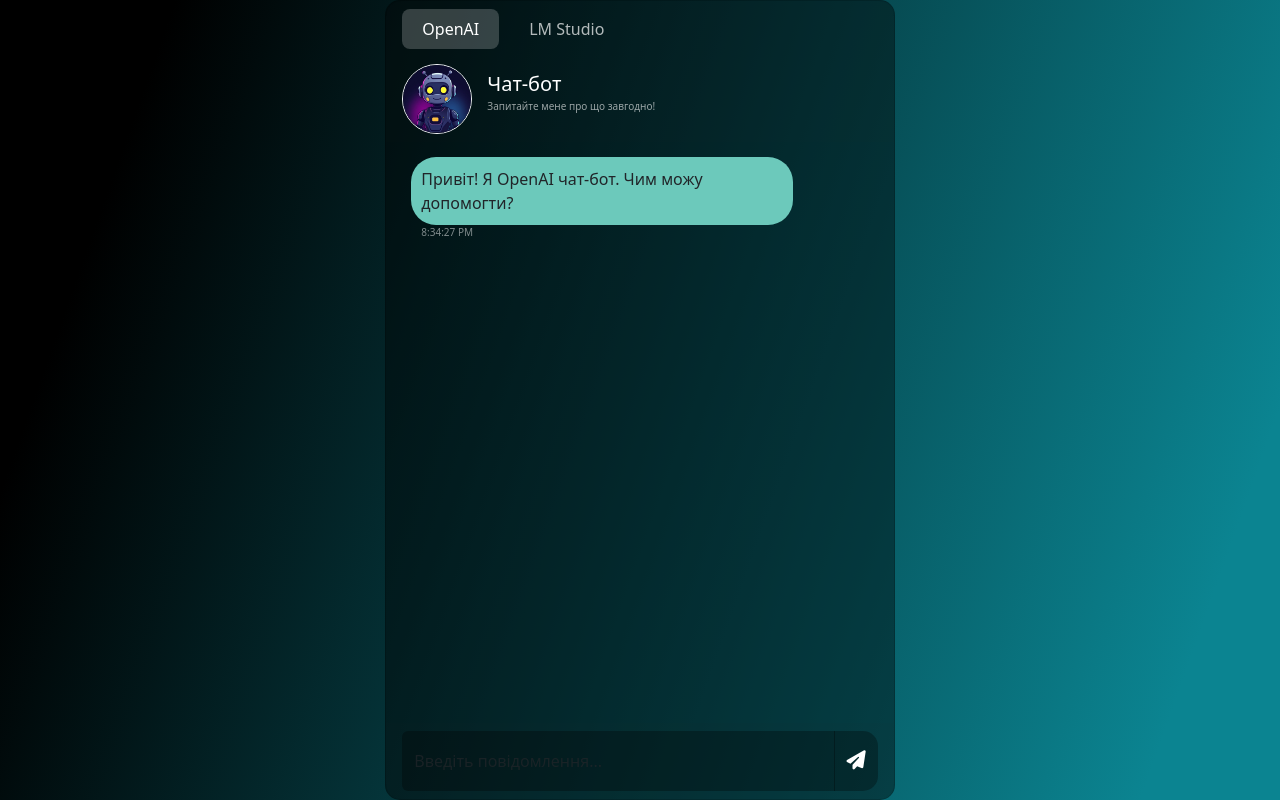
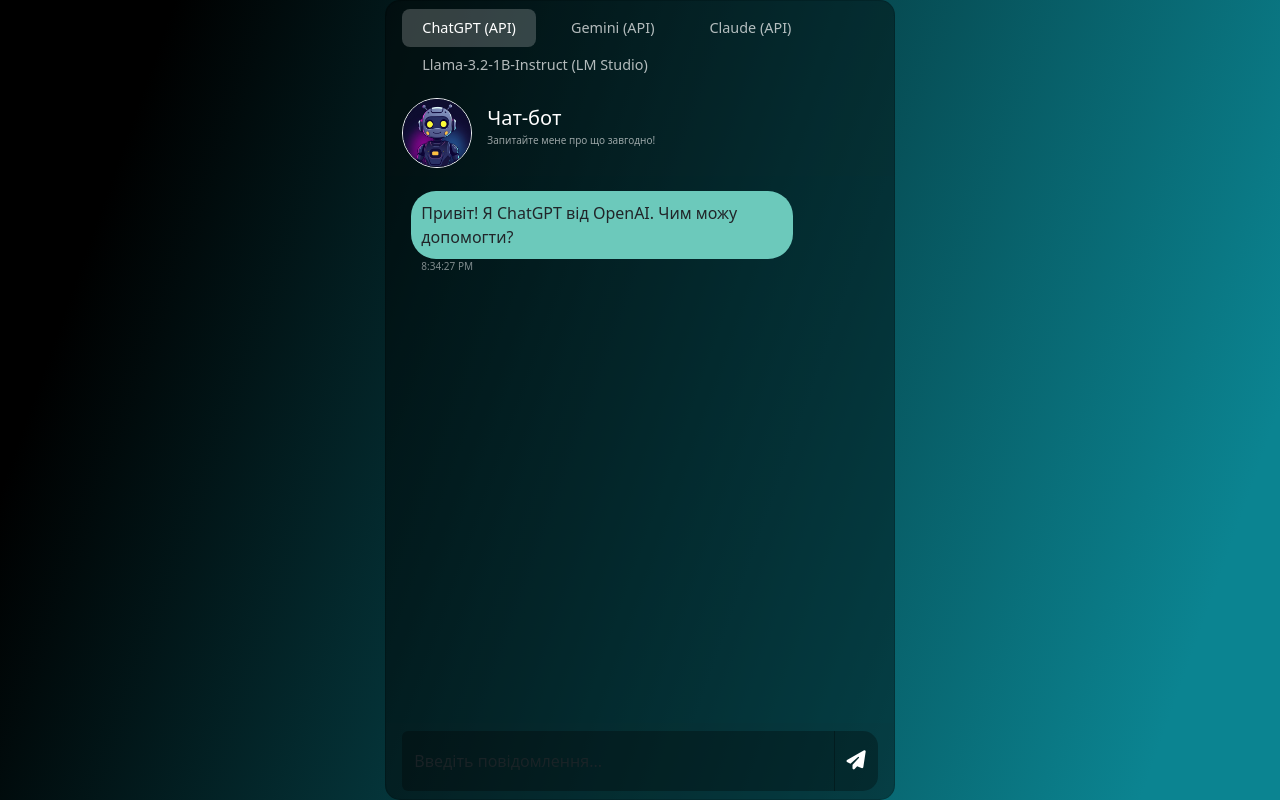
Before and after one commit to JekaX/diploma-project, a Flask app: page / in a window 1280 px wide. Run offline with Flask 3, Linux system fonts and the light colour scheme; some libraries are stand-ins or nearby versions.

Commit message:
add gemini and claude integration via api in the chat

```diff
--- a/app.py
+++ b/app.py
@@ -1,16 +1,24 @@
 from flask import Flask, render_template, request, jsonify
 from openai import OpenAI
+import google.generativeai as genai
+import anthropic
 
 app = Flask(__name__)
 
-# Ініціалізація клієнта OpenAI для офіційного API
-openai_client = OpenAI(api_key="your-openai-api-key")  # Замініть на ваш ключ API
-# Ініціалізація клієнта для LM Studio
+# Ініціалізація клієнтів
+openai_client = OpenAI(api_key="your-openai-api-key")
 lmstudio_client = OpenAI(base_url="http://localhost:1234/v1", api_key="lm-studio")
+anthropic_client = anthropic.Anthropic(api_key="your-anthropic-api-key")
+
+# Конфігурація Google Gemini
+genai.configure(api_key="your-google-api-key")
+gemini_model = genai.GenerativeModel("gemini-1.5-flash")
 
 # Окремі історії для кожного провайдера
 conversation_histories = {
     'openai': [],
+    'gemini': [],
+    'anthropic': [],
     'lmstudio': []
 }
 
@@ -39,22 +47,47 @@
     try:
         if provider == 'openai':
             completion = openai_client.chat.completions.create(
-                model="gpt-3.5-turbo",  # або інша модель OpenAI
+                model="gpt-3.5-turbo",
                 messages=history,
                 temperature=0.7
             )
-        else:  # lmstudio
+            model_response = completion.choices[0].message.content
+            prompt_tokens = completion.usage.prompt_tokens
+
+        elif provider == 'gemini':
+            # Конвертуємо історію в формат, зрозумілий для Gemini
+            gemini_message = "\n".join([msg["content"] for msg in history])
+            response = gemini_model.generate_content(gemini_message)
+            model_response = response.text
+            prompt_tokens = len(gemini_message.split())  # Приблизна оцінка токенів
+
+        elif provider == 'anthropic':
+            # Конвертуємо історію в формат повідомлень Anthropic
+            anthropic_messages = [
+                {"role": msg["role"], "content": msg["content"]}
+                for msg in history
+            ]
+
+            response = anthropic_client.messages.create(
+                model="claude-3-5-sonnet-20241022",
+                max_tokens=1000,
+                temperature=0.7,
+                messages=anthropic_messages
+            )
+            model_response = response.content[0].text
+            prompt_tokens = len(str(anthropic_messages).split())  # Приблизна оцінка токенів
+
+        elif provider == 'lmstudio':
             completion = lmstudio_client.chat.completions.create(
                 model="hugging-quants/Llama-3.2-1B-Instruct-Q8_0-GGUF",
                 messages=history,
                 temperature=0.7
             )
-
-        # Отримуємо відповідь моделі
-        model_response = completion.choices[0].message.content
+            model_response = completion.choices[0].message.content
+            prompt_tokens = completion.usage.prompt_tokens
 
         # Обрізаємо історію, якщо вона перевищує ліміт токенів
-        trim_history(history, MAX_TOKENS, completion.usage.prompt_tokens)
+        trim_history(history, MAX_TOKENS, prompt_tokens)
 
         # Додаємо відповідь моделі до історії
         history.append({"role": "assistant", "content": model_response})
@@ -63,7 +96,9 @@
 
     except Exception as e:
         print(f"Error with {provider}: {str(e)}")
-        return jsonify({"response": f"Вибачте, сталася помилка при обробці запиту. Спробуйте ще раз пізніше."}), 500
+        return jsonify({
+            "response": f"Вибачте, сталася помилка при обробці запиту. Спробуйте ще раз пізніше."
+        }), 500
 
 
 if __name__ == '__main__':
--- a/static/script.js
+++ b/static/script.js
@@ -1,12 +1,12 @@
-// Об'єкт для зберігання історії чатів для кожного провайдера
 let chatHistories = {
-    'openai': [],
-    'lmstudio': []
+    'chatgpt': [],
+    'gemini': [],
+    'claude': [],
+    'lmstudio': [],
 };
 
-let currentProvider = 'openai';
+let currentProvider = 'chatgpt';
 
-// Функція для додавання повідомлення до чату
 function addMessage(message, isUser = false, provider = currentProvider) {
     const messageData = {
         message: message,
@@ -14,14 +14,10 @@
         time: new Date().toLocaleTimeString()
     };
 
-    // Зберігаємо повідомлення в історії
     chatHistories[provider].push(messageData);
-
-    // Відображаємо повідомлення
     displayMessage(messageData);
 }
 
-// Функція для відображення повідомлення
 function displayMessage(messageData) {
     const messageContainer = $('<div>').addClass('d-flex mb-4 ' + (messageData.isUser ? 'justify-content-end' : 'justify-content-start'));
     const messageContent = $('<div>').addClass(messageData.isUser ? 'msg_container_send' : 'msg_container').text(messageData.message);
@@ -31,81 +27,66 @@
     messageContainer.append(messageContent);
     $('#messageFormeight').append(messageContainer);
 
-    // Плавно прокручуємо до нового повідомлення
-    $('#messageFormeight').animate({
-        scrollTop: $('#messageFormeight')[0].scrollHeight
-    }, 500);
+    $('#messageFormeight').scrollTop($('#messageFormeight')[0].scrollHeight);
 }
 
-// Функція для відображення історії конкретного провайдера
 function displayChatHistory(provider) {
     $('#messageFormeight').empty();
     chatHistories[provider].forEach(messageData => {
         displayMessage(messageData);
     });
-
-    // Додаємо прокрутку до останнього повідомлення
     $('#messageFormeight').scrollTop($('#messageFormeight')[0].scrollHeight);
 }
 
-// Ініціалізація вкладок Bootstrap
+const welcomeMessages = {
+    'chatgpt': "Привіт! Я ChatGPT від OpenAI. Чим можу допомогти?",
+    'gemini': "Привіт! Я Gemini від Google. Чим можу допомогти?",
+    'claude': "Привіт! Я Claude від Anthropic. Чим можу допомогти?",
+    'lmstudio': "Привіт! Я Llama-3.2-1B-Instruct від LM Studio. Чим можу допомогти?",
+};
+
 $(document).ready(function() {
-    // Обробник зміни вкладки
     $('a[data-bs-toggle="tab"]').on('shown.bs.tab', function (e) {
-        // Отримуємо ID активної вкладки
-        const newProvider = $(e.target).attr('href').substring(1); // Видаляємо # з href
+        const newProvider = $(e.target).attr('href').substring(1);
 
-        // Якщо змінився провайдер
         if (currentProvider !== newProvider) {
             currentProvider = newProvider;
 
-            // Якщо історія для цього провайдера пуста, додаємо вітальне повідомлення
             if (chatHistories[currentProvider].length === 0) {
-                const welcomeMessage = currentProvider === 'openai'
-                    ? "Привіт! Я OpenAI чат-бот. Чим можу допомогти?"
-                    : "Привіт! Я LM Studio чат-бот. Чим можу допомогти?";
-                addMessage(welcomeMessage, false, currentProvider);
+                addMessage(welcomeMessages[currentProvider], false, currentProvider);
             }
 
-            // Відображаємо історію для поточного провайдера
             displayChatHistory(currentProvider);
         }
     });
 
-    // Додаємо початкове повідомлення при завантаженні сторінки
-    if (chatHistories['openai'].length === 0) {
-        addMessage("Привіт! Я OpenAI чат-бот. Чим можу допомогти?");
+    if (chatHistories['chatgpt'].length === 0) {
+        addMessage(welcomeMessages['chatgpt']);
     } else {
-        displayChatHistory('openai');
+        displayChatHistory('chatgpt');
     }
 });
 
-// Обробник події для кнопки відправки
 $('#send-btn').click(sendMessage);
 
-// Обробник події для поля вводу (відправка по Enter)
 $('#message').keypress(function(e) {
-    if(e.which == 13) {
+    if(e.which == 13 && !e.shiftKey) {
         sendMessage();
         return false;
     }
 });
 
-// Функція для відправки повідомлення
 function sendMessage() {
     const message = $('#message').val().trim();
 
     if(message) {
-        // Додаємо повідомлення користувача до чату
         addMessage(message, true);
 
-        // Відправляємо запит на сервер
         $.ajax({
             url: `/get/${currentProvider}`,
             type: 'POST',
             data: {msg: message},
             success: function(response) {
-                // Додаємо відповідь бота до чату
                 addMessage(response.response);
             },
             error: function() {
@@ -113,7 +94,6 @@
             }
         });
 
-        // Очищаємо поле вводу
         $('#message').val('');
     }
 }
--- a/static/style.css
+++ b/static/style.css
@@ -194,6 +194,15 @@
     border: none;
 }
 
+.nav-item {
+    margin-right: 5px;
+}
+
+.nav-link {
+    padding: 8px 15px;
+    font-size: 0.9rem;
+}
+
 /* Відступ між вкладками та контентом header */
 .mt-3 {
     margin-top: 1rem !important;
--- a/templates/chat.html
+++ b/templates/chat.html
@@ -1,5 +1,5 @@
 <!DOCTYPE html>
-<html>
+<html lang="uk">
 <head>
     <meta charset="UTF-8">
     <meta name="viewport" content="width=device-width, initial-scale=1.0">
@@ -17,18 +17,20 @@
         <div class="col-md-8 col-lg-6 col-xl-5">
             <div class="card">
                 <div class="card-header">
-                    <!-- Tabs navigation -->
                     <ul class="nav nav-tabs" role="tablist">
                         <li class="nav-item">
-                            <a class="nav-link active" id="openai-tab" data-bs-toggle="tab" href="#openai" role="tab"
-                               aria-selected="true">OpenAI</a>
+                            <a class="nav-link active" id="chatgpt-tab" data-bs-toggle="tab" href="#chatgpt" role="tab">ChatGPT (API)</a>
                         </li>
                         <li class="nav-item">
-                            <a class="nav-link" id="lmstudio-tab" data-bs-toggle="tab" href="#lmstudio" role="tab"
-                               aria-selected="false">LM Studio</a>
+                            <a class="nav-link" id="gemini-tab" data-bs-toggle="tab" href="#gemini" role="tab">Gemini (API)</a>
+                        </li>
+                        <li class="nav-item">
+                            <a class="nav-link" id="claude-tab" data-bs-toggle="tab" href="#claude" role="tab">Claude (API)</a>
+                        </li>
+                        <li class="nav-item">
+                            <a class="nav-link" id="lmstudio-tab" data-bs-toggle="tab" href="#lmstudio" role="tab">Llama-3.2-1B-Instruct (LM Studio)</a>
                         </li>
                     </ul>
-
                     <div class="d-flex align-items-center mt-3">
                         <div class="img_cont">
                             <img src="{{ url_for('static', filename='chatbot.jpg') }}" class="rounded-circle user_img">
@@ -40,11 +42,8 @@
                     </div>
                 </div>
 
-                <!-- Тіло чату -->
-                <div class="card-body msg_card_body" id="messageFormeight">
-                    <!-- Повідомлення будуть додаватися тут динамічно -->
-                </div>
-                <!-- Футер чату з полем вводу -->
+                <div id="messageFormeight" class="card-body msg_card_body"></div>
+
                 <div class="card-footer">
                     <div class="input-group">
                         <input type="text" id="message" class="form-control type_msg"
```
